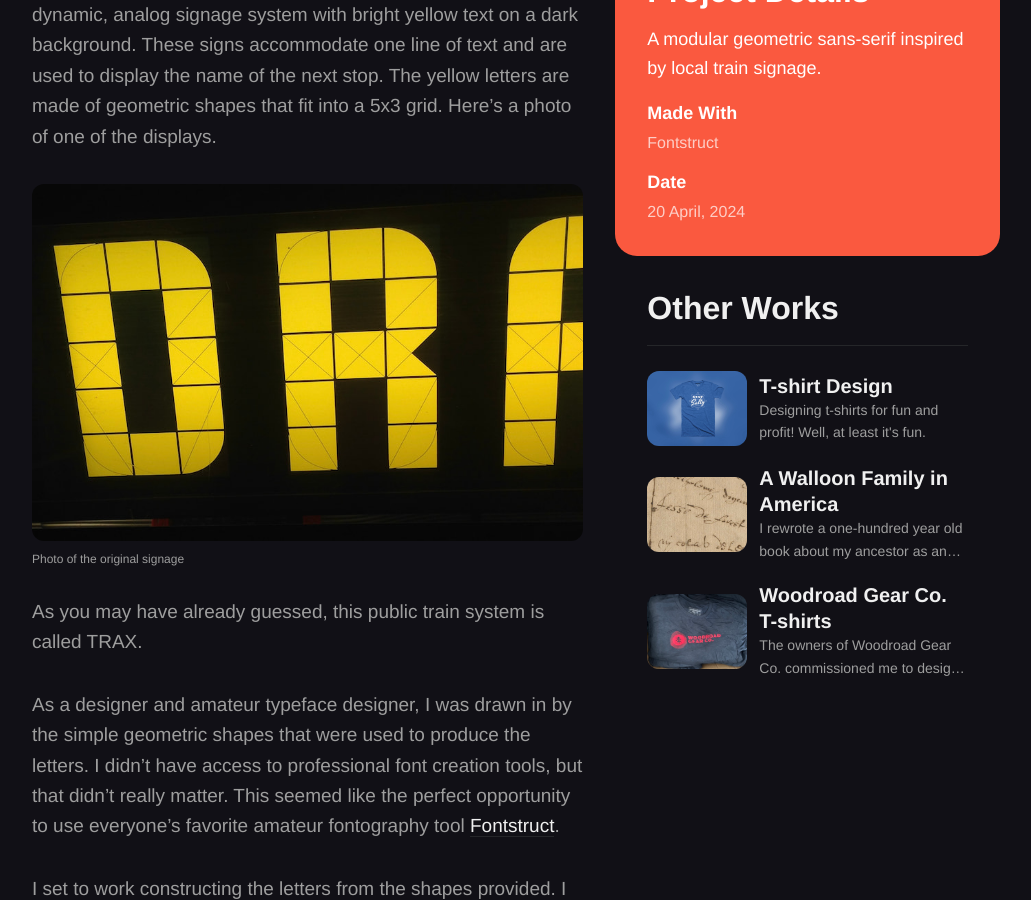
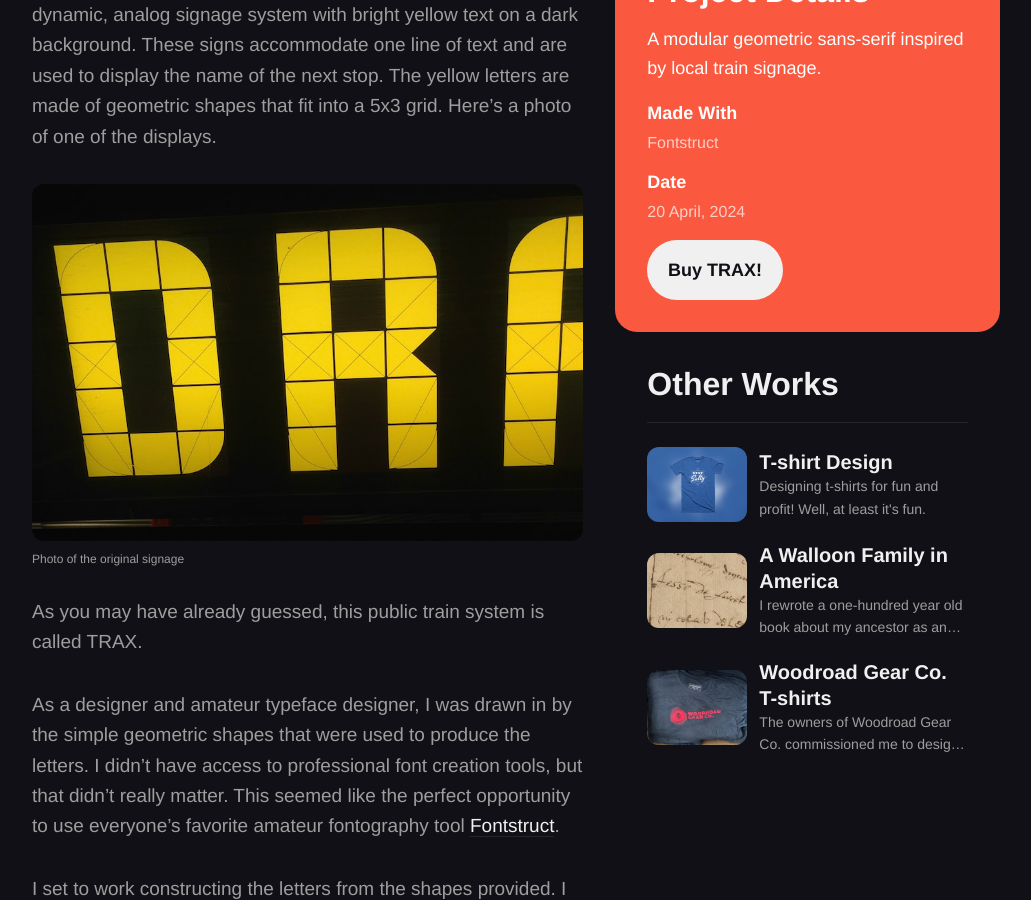
Before and after one commit to tomdeforest/tomdeforest.github.io, a Jekyll site: the page built from _projects/2024-04-20-trax-font.md, in a window 1280 px wide and 900 px high, scrolled down 972 px. Shown: the whole window, without its empty margins (124-1155 px from the left). Built offline with Jekyll 4.4.1, drawn with Linux system fonts in a browser that asks for light colours; some web fonts are replaced.

Commit message:
Added Buy button to project details widget

```diff
--- a/_includes/sidebar-widgets/widget-project-meta.html
+++ b/_includes/sidebar-widgets/widget-project-meta.html
@@ -21,4 +21,9 @@
     <time class="project-meta__text" datetime="{{ page.date | date_to_xmlschema }}">{% assign date_format = site.minima.date_format | default: "%d %-B, %Y" %}{{ page.date | date: date_format }}</time>
   </div>
   {% endif %}
+  {% if page.purchase-url %}
+  <div class="project-meta__item">
+    <a href="{{ page.purchase-url }}" class="button" target="_blank">Buy {{ page.title }}!</a>
+  </div>
+  {% endif%}
 </div>
--- a/_projects/2024-04-20-trax-font.md
+++ b/_projects/2024-04-20-trax-font.md
@@ -5,6 +5,7 @@ summary: A modular geometric sans-serif inspired by local train signage.
 tools: Fontstruct
 date: 2024-04-20 08:01:35 +0300
 image: '/images/trax-on-grid.png'
+purchase-url: https://smllsmpl.gumroad.com/l/trax-font
 ---
 
 Years ago, I rode the light rail commuter train everyday to downtown Salt Lake City, Utah for work. Each rail car contains a dynamic, analog signage system with bright yellow text on a dark background. These signs accommodate one line of text and are used to display the name of the next stop. The yellow letters are made of geometric shapes that fit into a 5x3 grid. Here’s a photo of one of the displays.
```
